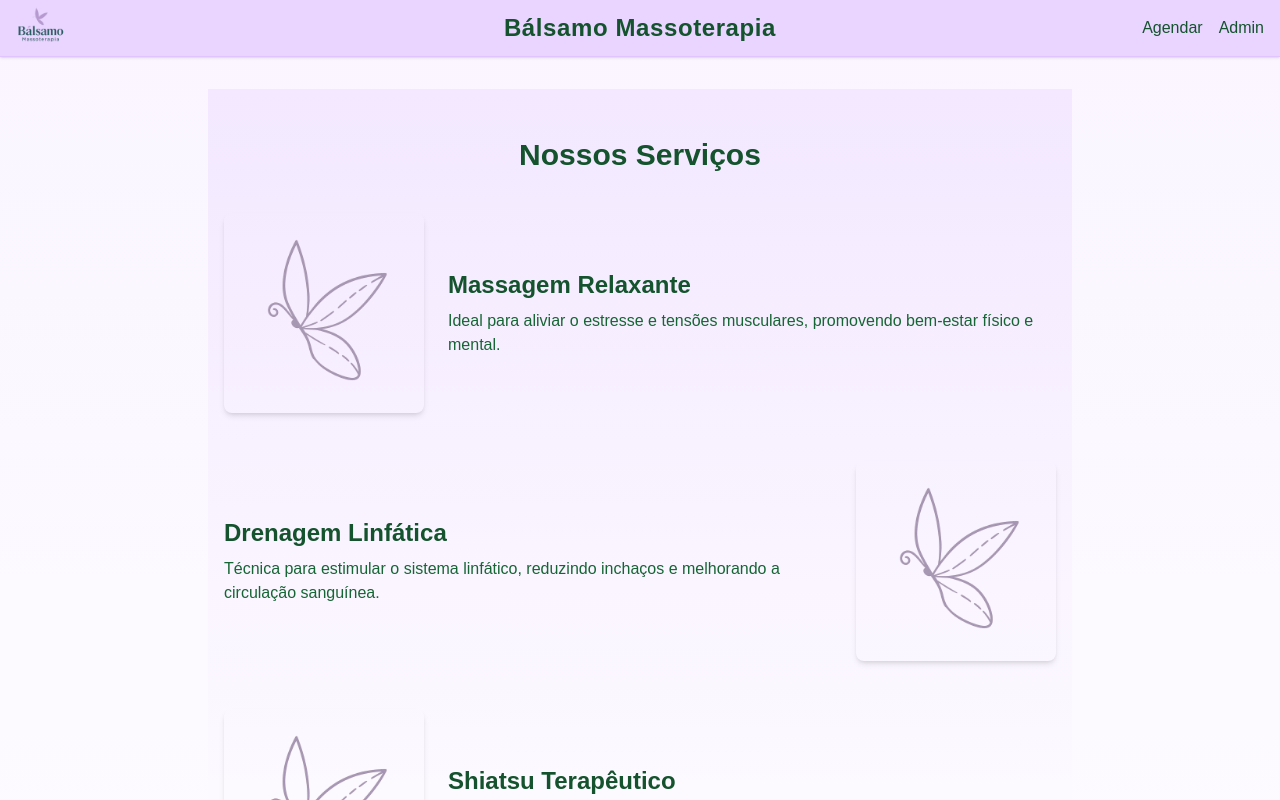
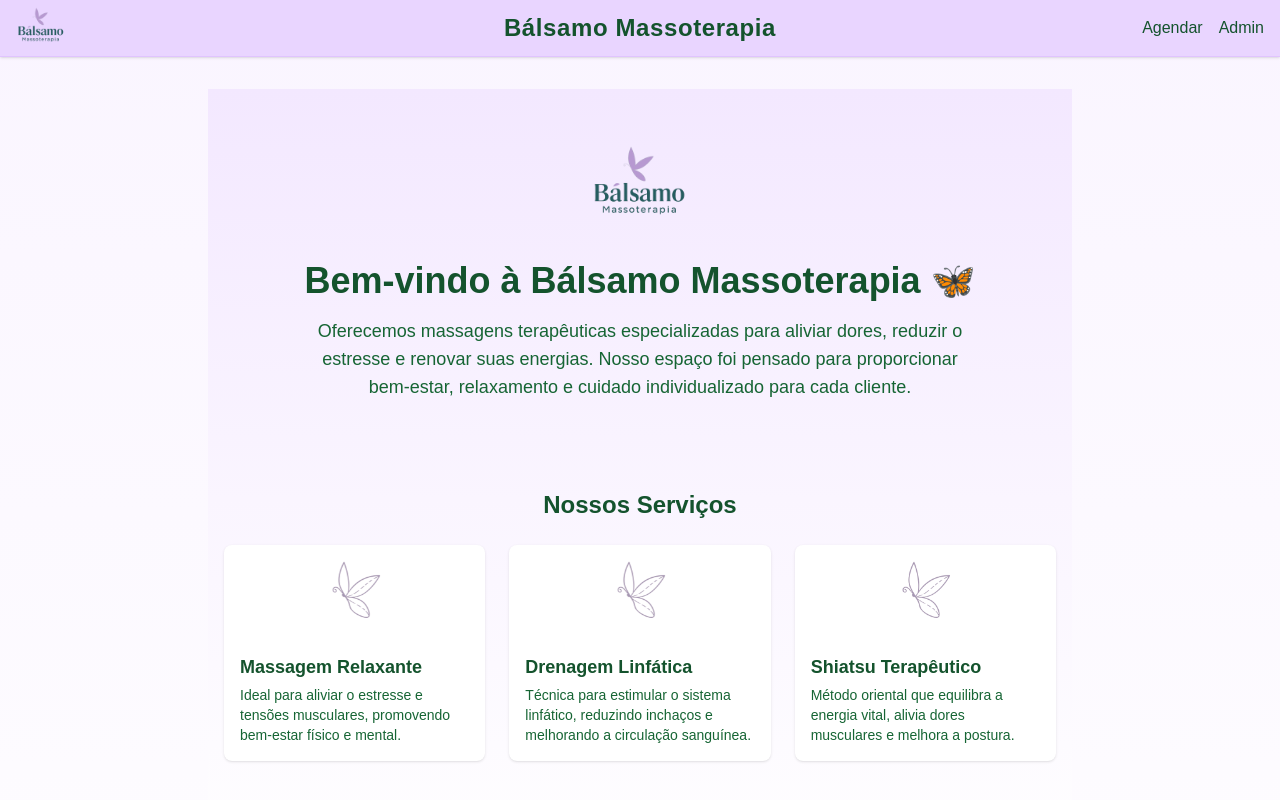
Before and after one commit to fagnersantosdev/balsamo-agenda, a Next.js app: page / in a window 1280 px wide. Shown: the top 800 px of the page. Built offline with nearby package versions, Linux system fonts and the light colour scheme.

Commit message:
alterações e melhorias na telaa de admin

```diff
--- a/app/admin/page.tsx
+++ b/app/admin/page.tsx
@@ -1,6 +1,5 @@
 "use client";
 import { useEffect, useState } from "react";
-import Image from "next/image";
 
 type Booking = {
   id: number;
@@ -8,38 +7,142 @@ type Booking = {
   clientPhone: string;
   clientEmail?: string | null;
   startDateTime: string;
-  endDateTime: string;
-  service: { name: string };
+  service: {
+    name: string;
+  };
 };
+
+type FilterType = "all" | "future" | "past" | "today";
+
+const filters: { key: FilterType; label: string }[] = [
+  { key: "all", label: "Todos" },
+  { key: "future", label: "Futuros" },
+  { key: "past", label: "Passados" },
+  { key: "today", label: "Hoje" },
+];
 
 export default function AdminPage() {
   const [bookings, setBookings] = useState<Booking[]>([]);
+  const [loading, setLoading] = useState(true);
+  const [filter, setFilter] = useState<FilterType>("all");
 
   useEffect(() => {
-    fetch("/api/bookings").then((res) => res.json()).then(setBookings);
+    fetchBookings();
   }, []);
 
+  async function fetchBookings() {
+    setLoading(true);
+    const res = await fetch("/api/bookings");
+    const data = await res.json();
+    setBookings(data);
+    setLoading(false);
+  }
+
+  async function handleDelete(id: number) {
+    if (!confirm("Tem certeza que deseja excluir este agendamento?")) return;
+
+    const res = await fetch(`/api/bookings/${id}`, {
+      method: "DELETE",
+    });
+
+    if (res.ok) {
+      alert("Agendamento excluído ✅");
+      fetchBookings(); // recarrega lista
+    } else {
+      alert("Erro ao excluir ❌");
+    }
+  }
+
+  const filteredBookings = bookings.filter((b) => {
+    const now = new Date();
+    const bookingDate = new Date(b.startDateTime);
+
+    if (filter === "future") return bookingDate > now;
+    if (filter === "past") return bookingDate < now;
+    if (filter === "today") return bookingDate.toDateString() === now.toDateString();
+    return true;
+  });
+
+  function getRowClass(date: string) {
+    const now = new Date();
+    const bookingDate = new Date(date);
+
+    if (bookingDate.toDateString() === now.toDateString()) {
+      return "bg-purple-100 text-purple-900 font-medium";
+    } else if (bookingDate > now) {
+      return "bg-green-50 text-green-900";
+    } else {
+      return "bg-gray-100 text-gray-500";
+    }
+  }
+
   return (
-    <main className="bg-white rounded-2xl shadow-lg p-6 max-w-2xl mx-auto">
-      <h1 className="text-2xl font-bold text-green-900 mb-4">
-        <Image src="/borboleta.png" alt="Borboleta" width={50} height={50} /> Agendamentos</h1>
-      {bookings.length === 0 ? (
-        <p className="text-sm text-slate-600">Nenhum agendamento encontrado.</p>
+    <main className="max-w-5xl mx-auto p-6 bg-white rounded-2xl shadow-lg">
+      <h1 className="text-2xl font-bold text-green-900 mb-6">
+        Painel do Administrador
+      </h1>
+
+      {/* Botões de filtro */}
+      <div className="flex gap-3 mb-6 flex-wrap">
+        {filters.map((btn) => (
+          <button
+            key={btn.key}
+            onClick={() => setFilter(btn.key)}
+            className={`px-4 py-2 rounded-lg border ${
+              filter === btn.key
+                ? "bg-green-900 text-white"
+                : "bg-purple-100 text-green-900 hover:bg-purple-200"
+            }`}
+          >
+            {btn.label}
+          </button>
+        ))}
+      </div>
+
+      {loading ? (
+        <p className="text-green-800">Carregando agendamentos...</p>
+      ) : filteredBookings.length === 0 ? (
+        <p className="text-green-700">Nenhum agendamento encontrado.</p>
       ) : (
-        <div className="divide-y">
-          {bookings.map((b) => (
-            <div key={b.id} className="py-3 flex justify-between items-center">
-              <div>
-                <div className="font-medium">{b.clientName} — {b.service.name}</div>
-                <div className="text-sm text-slate-600">
-                  {new Date(b.startDateTime).toLocaleString("pt-BR")}
-                </div>
-              </div>
-              <div className="text-sm text-slate-600">
-                {b.clientPhone}{b.clientEmail ? ` • ${b.clientEmail}` : ""}
-              </div>
-            </div>
-          ))}
+        <div className="overflow-x-auto">
+          <table className="w-full border-collapse rounded-lg overflow-hidden">
+            <thead>
+              <tr className="bg-purple-200 text-green-900">
+                <th className="p-3 text-left">Cliente</th>
+                <th className="p-3 text-left">Telefone</th>
+                <th className="p-3 text-left">Serviço</th>
+                <th className="p-3 text-left">Data e Hora</th>
+                <th className="p-3 text-left">E-mail</th>
+                <th className="p-3 text-center">Ações</th>
+              </tr>
+            </thead>
+            <tbody>
+              {filteredBookings.map((b) => (
+                <tr
+                  key={b.id}
+                  className={`border-b hover:opacity-90 transition-colors ${getRowClass(
+                    b.startDateTime
+                  )}`}
+                >
+                  <td className="p-3 font-medium">{b.clientName}</td>
+                  <td className="p-3">{b.clientPhone}</td>
+                  <td className="p-3">{b.service?.name}</td>
+                  <td className="p-3">
+                    {new Date(b.startDateTime).toLocaleString("pt-BR")}
+                  </td>
+                  <td className="p-3">{b.clientEmail || "—"}</td>
+                  <td className="p-3 text-center">
+                    <button
+                      onClick={() => handleDelete(b.id)}
+                      className="px-3 py-1 text-sm bg-red-600 text-white rounded hover:bg-red-700 transition"
+                    >
+                      ❌ Cancelar
+                    </button>
+                  </td>
+                </tr>
+              ))}
+            </tbody>
+          </table>
         </div>
       )}
     </main>
--- /dev/null
+++ b/app/api/bookings/id/route.ts
@@ -0,0 +1,21 @@
+import { NextResponse } from "next/server";
+import { prisma } from "@/lib/prisma";
+
+export async function DELETE(
+  req: Request,
+  { params }: { params: { id: string } }
+) {
+  try {
+    const bookingId = Number(params.id);
+    await prisma.booking.delete({
+      where: { id: bookingId },
+    });
+
+    return NextResponse.json({ message: "Agendamento excluído com sucesso ✅" });
+  } catch (error) {
+    return NextResponse.json(
+      { error: "Erro ao excluir agendamento ❌" },
+      { status: 500 }
+    );
+  }
+}
--- a/app/globals.css
+++ b/app/globals.css
@@ -27,3 +27,47 @@ body {
   pointer-events: none;
   z-index: -1;
 }
+
+@keyframes fadeInUp {
+  0% {
+    opacity: 0;
+    transform: translateY(20px);
+  }
+  100% {
+    opacity: 1;
+    transform: translateY(0);
+  }
+}
+
+.fade-in-up {
+  animation: fadeInUp 1s ease-out forwards;
+}
+
+@keyframes fadeInUp {
+  0% {
+    opacity: 0;
+    transform: translateY(20px);
+  }
+  100% {
+    opacity: 1;
+    transform: translateY(0);
+  }
+}
+
+.fade-in-up {
+  animation: fadeInUp 1s ease-out forwards;
+}
+
+/* Atrasos graduais */
+.fade-delay-1 {
+  animation-delay: 0.2s;
+}
+.fade-delay-2 {
+  animation-delay: 0.4s;
+}
+.fade-delay-3 {
+  animation-delay: 0.6s;
+}
+.fade-delay-4 {
+  animation-delay: 0.8s;
+}
--- a/app/page.tsx
+++ b/app/page.tsx
@@ -5,7 +5,7 @@ const services = [
   {
     name: "Massagem Relaxante",
     desc: "Ideal para aliviar o estresse e tensões musculares, promovendo bem-estar físico e mental.",
-    img: "/borboleta.png", // Substitua por uma imagem específica depois
+    img: "/borboleta.png",
   },
   {
     name: "Drenagem Linfática",
@@ -19,40 +19,60 @@ const services = [
   },
 ];
 
-export default function ServicesPage() {
+export default function Home() {
   return (
-    <main className="min-h-screen bg-gradient-to-b from-purple-100 via-purple-50 to-white text-green-900 py-12 px-4">
-      <h1 className="text-3xl font-bold text-center mb-10">
-        Nossos Serviços
-      </h1>
+    <main className="min-h-screen bg-gradient-to-b from-purple-100 via-purple-50 to-white text-green-900">
+      {/* Seção de saudação */}
+      <section className="text-center py-12 px-4 fade-in-up">
+        <div className="flex justify-center mb-6">
+          <Image
+            src="/logo-balsamo.png"
+            alt="Bálsamo Massoterapia Logo"
+            width={100}
+            height={100}
+            //className="animate-bounce"
+          />
+          <Link href="/book" className="hover:underline hover:text-green-800"></Link>
+        </div>
+        <h1 className="text-3xl md:text-4xl font-bold text-green-900 mb-4">
+          Bem-vindo à Bálsamo Massoterapia 🦋
+        </h1>
+        <p className="text-green-800 max-w-2xl mx-auto text-lg">
+          Oferecemos massagens terapêuticas especializadas para aliviar dores,
+          reduzir o estresse e renovar suas energias. Nosso espaço foi pensado
+          para proporcionar bem-estar, relaxamento e cuidado individualizado para
+          cada cliente.
+        </p>
+      </section>
 
-      <div className="max-w-4xl mx-auto space-y-12">
+
+      {/* Lista de serviços */}
+      <section className="relative py-10">
+      <div className="absolute inset-0 bg-gradient-to-b from-purple-50 via-purple-100 to-white opacity-60 -z-10"></div>
+
+      <h2 className="text-2xl font-bold text-center mb-6">Nossos Serviços</h2>
+
+      <div className="grid grid-cols-1 sm:grid-cols-2 md:grid-cols-3 gap-6 max-w-5xl mx-auto px-4">
         {services.map((service, index) => (
           <div
             key={service.name}
-            className={`flex flex-col md:flex-row items-center gap-6 ${
-              index % 2 !== 0 ? "md:flex-row-reverse" : ""
-            }`}
+            className={`bg-white rounded-lg shadow hover:shadow-lg p-4 transition-transform transform hover:scale-105 duration-300 fade-in-up fade-delay-${index + 1}`}
           >
-            {/* Imagem */}
             <Image
               src={service.img}
               alt={service.name}
-              width={200}
-              height={200}
-              className="rounded-lg shadow-md hover:scale-105 transition-transform duration-300"
+              width={80}
+              height={80}
+              className="mx-auto mb-3 animate-bounce"
             />
-            {/* Descrição */}
-            <div className="text-center md:text-left">
-              <h2 className="text-2xl font-semibold mb-2">{service.name}</h2>
-              <p className="text-green-800">{service.desc}</p>
-            </div>
+            <h3 className="text-lg font-semibold text-green-900">{service.name}</h3>
+            <p className="text-sm text-green-800 mt-1">{service.desc}</p>
           </div>
         ))}
       </div>
 
       {/* Botão Agendar */}
-      <div className="text-center mt-16">
+      <div className="text-center mt-12 fade-in-up fade-delay-4">
         <Link
           href="/book"
           className="inline-block bg-green-800 text-white px-8 py-4 rounded-lg text-lg font-medium hover:bg-green-700 transition-colors duration-300 shadow"
@@ -60,6 +80,8 @@ export default function ServicesPage() {
           ✨ Agende Agora
         </Link>
       </div>
+    </section>
+
     </main>
   );
 }
```
Also changed, not shown: app/book/page.tsx (+21 -8 lines).
